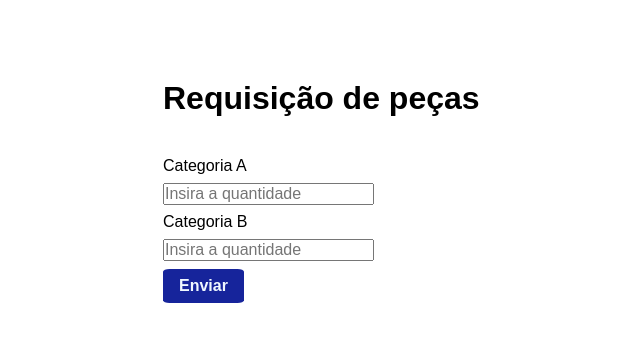
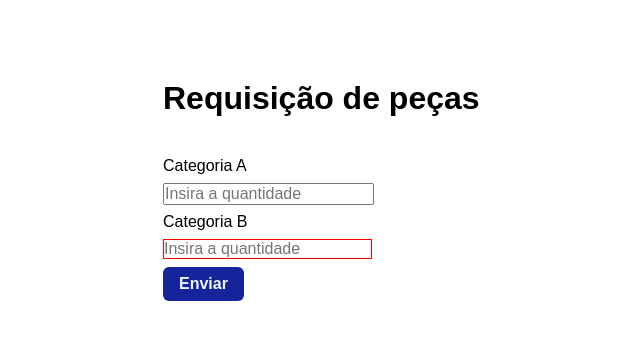
Before and after one commit to Felipe-fcarvalho/curso_ebac_frontend, a plain HTML site: page index.html in a window 1280 px wide. Shown: the whole page, without its empty margins (157-797 px from the left). Drawn offline with Linux system fonts and the light colour scheme.

Commit message:
Update main.css
- Adicionado input.error;
- Algumas unidades de medida aprimoradas e simplificadas;

```diff
--- a/main.css
+++ b/main.css
@@ -18,11 +18,11 @@ form {
 button {
     background-color: #16249b;
     border: none;
-    border-radius: 8%;
+    border-radius: 6px;
     color: #f0f8ff;
     cursor: pointer;
     font-weight: bold;
-    padding: 8px 16px 8px 16px;
+    padding: 8px 16px;
 }
 
 button:hover {
@@ -32,7 +32,7 @@ button:hover {
 input, button {
     display: block;
     font-size: 16px;
-    margin: 8px 0px 8px 0px;
+    margin: 8px 0px;
 }
 
 .success-message {
@@ -53,11 +53,16 @@ input, button {
     padding: 8px;
 }
 
-input[type="number"]::-webkit-inner-spin-button,
+input.error {
+    border: 1px solid red;
+    outline-color: red;
+}
+
+/*input[type="number"]::-webkit-inner-spin-button,
 input[type="number"]::-webkit-outer-spin-button {
     -webkit-appearance: none;
 }
 
 input[type="number"] {
     appearance: textfield;
-}
+}*/
```
